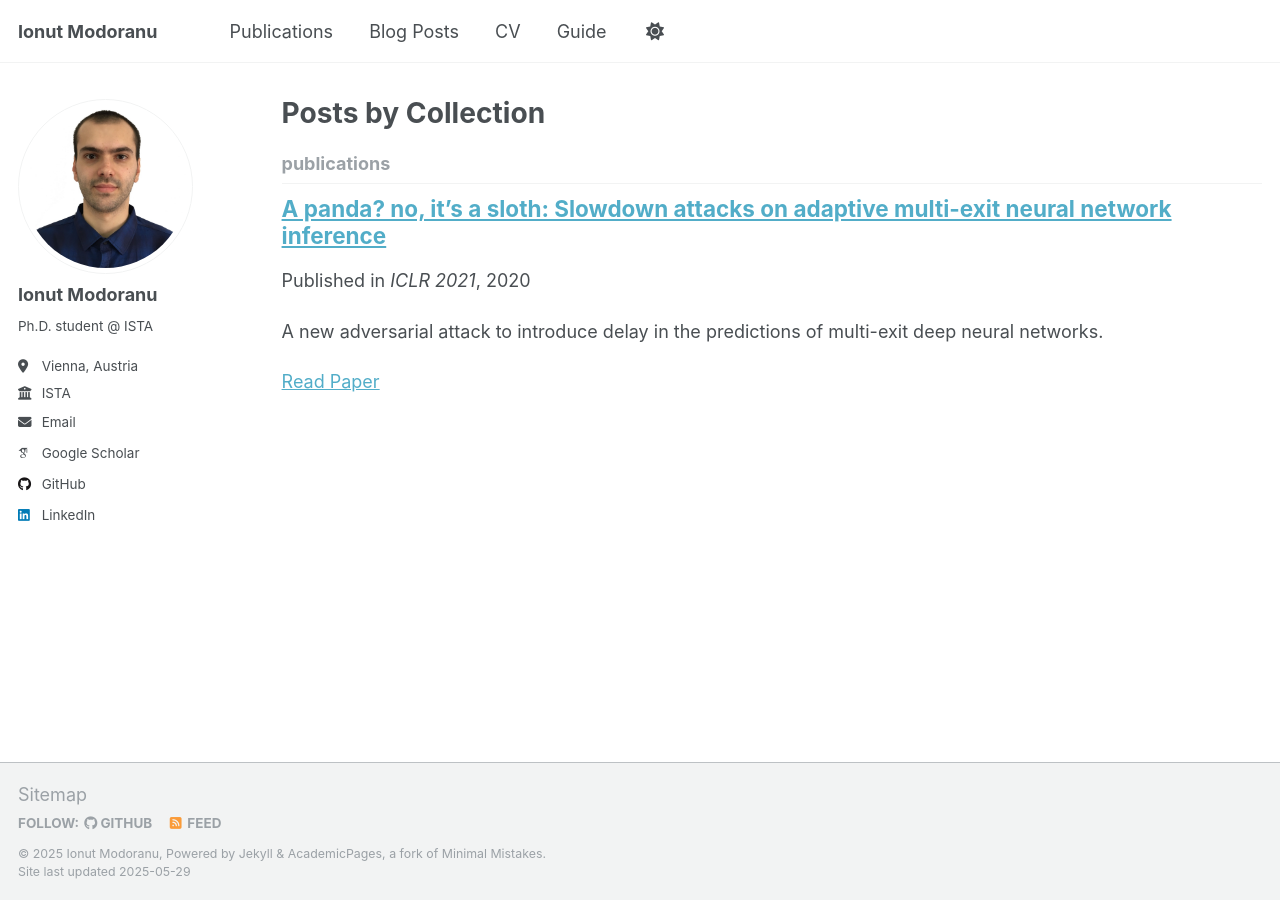
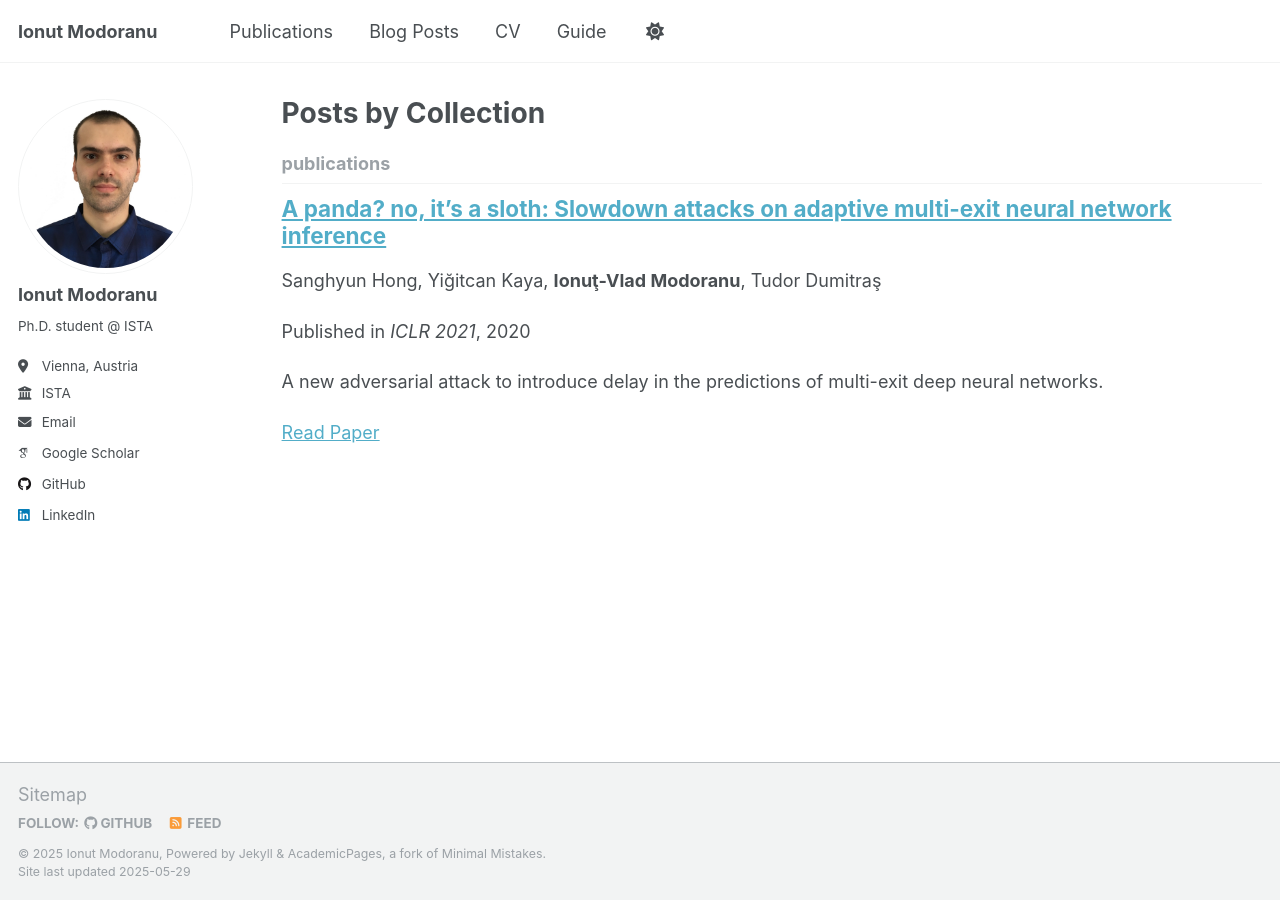
Before and after one commit to ionutmodo/ionutmodo.github.io, a Jekyll site: the page built from _pages/collection-archive.html, in a window 1280 px wide. Built offline with Jekyll 4.4.1, drawn with Linux system fonts in a browser that asks for light colours; some web fonts are replaced.

Commit message:
added authors

```diff
--- a/_includes/archive-single.html
+++ b/_includes/archive-single.html
@@ -41,6 +41,7 @@
         {% if post.collection == 'teaching' %}
           <p> {{ post.type }}, <i>{{ post.venue }}</i>, {{ post.date | default: "1900-01-01" | date: "%Y" }} </p>
         {% elsif post.collection == 'publications' %}
+          <p>{{post.authors}}</p>
           <p>Published in <i>{{ post.venue }}</i>, {{ post.date | default: "1900-01-01" | date: "%Y" }} </p>
         {% elsif post.date %}
          <p class="page__date"><strong><i class="fa fa-fw fa-calendar" aria-hidden="true"></i> {{ site.data.ui-text[site.locale].date_label | default: "Published:" }}</strong> <time datetime="{{ post.date | default: "1900-01-01" | date_to_xmlschema }}">{{ post.date | default: "1900-01-01" | date: "%B %d, %Y" }}</time></p>
--- a/_publications/2020-10-deep-sloth.md
+++ b/_publications/2020-10-deep-sloth.md
@@ -1,5 +1,6 @@
 ---
 title: "A panda? no, it's a sloth: Slowdown attacks on adaptive multi-exit neural network inference"
+authors: "Sanghyun Hong, Yiğitcan Kaya, <b>Ionuţ-Vlad Modoranu</b>, Tudor Dumitraş"
 collection: publications
 category: conferences
 permalink: /publication/2021-ICLR-deep-sloth
```
